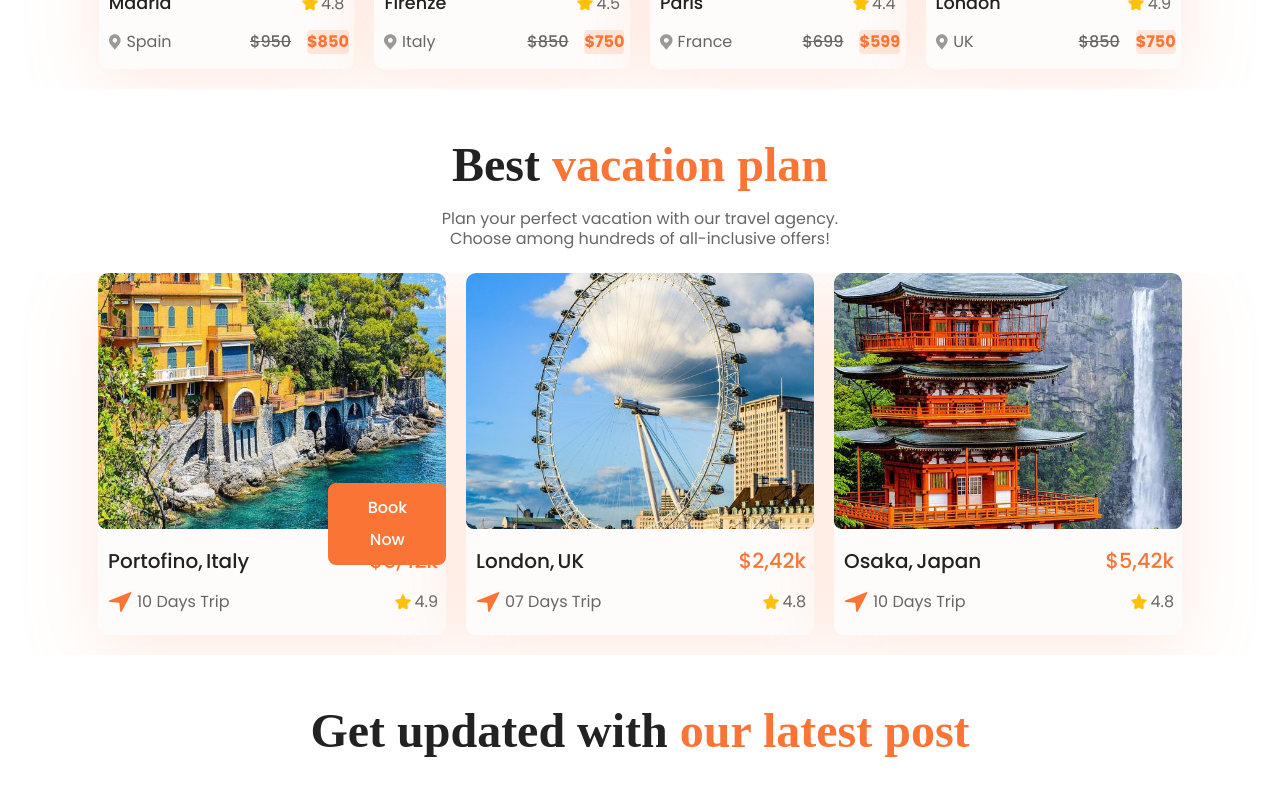
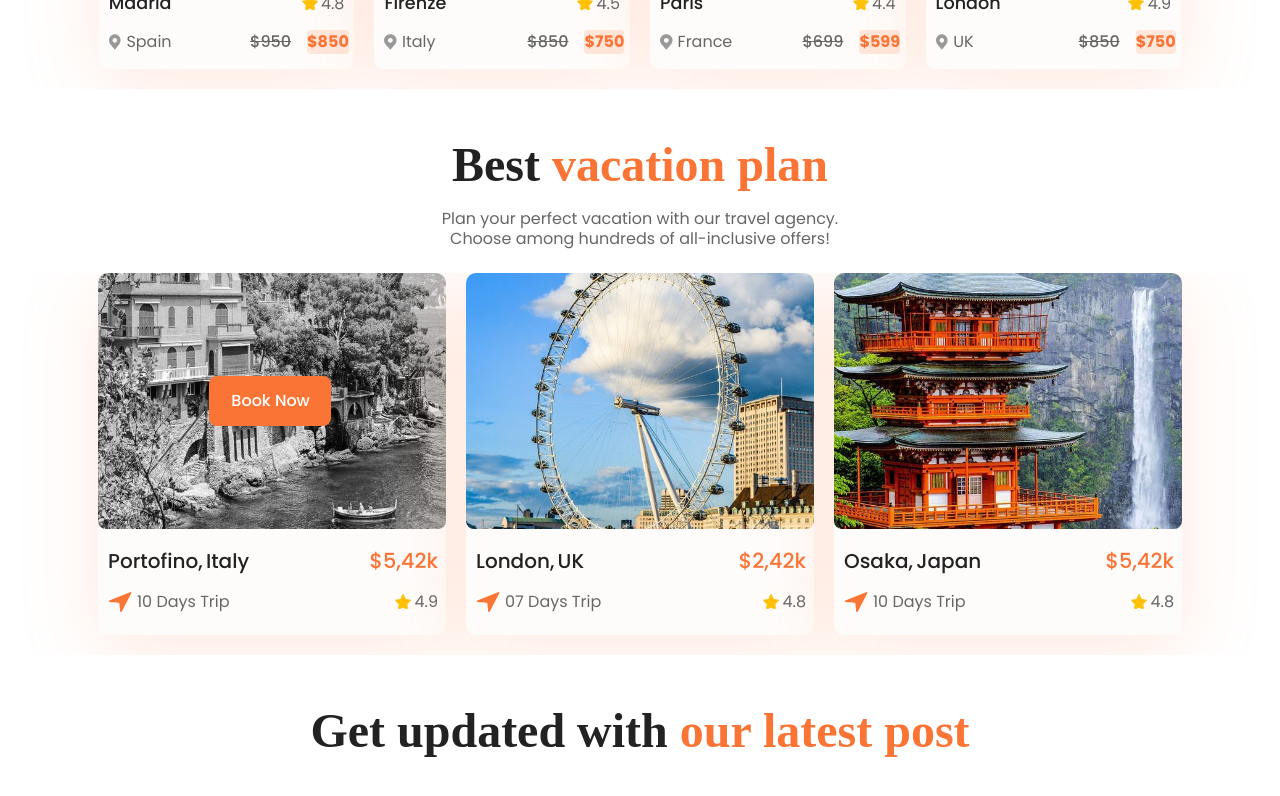
Before and after one commit to sasacampi/study-trabook, a React (Create React App) app: page / in a window 1280 px wide. In both pictures the pointer is over the picture 272 px from the left and 2213 px from the top of the page. Shown: the part 1813-2609 px from the top of the page. Built offline with nearby package versions, Linux system fonts and the light colour scheme; a web font is replaced by a local one.

Commit message:
Fixing card button position on hover

```diff
--- a/src/style.css
+++ b/src/style.css
@@ -300,7 +300,7 @@ nav a {
   transition: 0.3s all;
   display: block;
   position: absolute;
-  top: 30%;
+  top: 33%;
   left: 25%;
   cursor: pointer;
   z-index: 1;
@@ -708,10 +708,10 @@ nav a {
 
 .best--vacation--plans:hover .card-button {
   transition: 0.3s all;
-  display: block;
+  display: flex;
   position: absolute;
-  top: 55%;
-  left: 66%;
+  top: 27%;
+  left: 32%;
   cursor: pointer;
   z-index: 1;
 }
@@ -720,9 +720,9 @@ nav a {
   transition: filter 0.3s;
 }
 
-.best--vacation--plans:hover .bvp-img {
+.best--vacation--plans:hover .bvp--img {
   transition: 0.9s all;
-  transition-duration: 1.5s;
+  transition-duration: 2.5s;
   filter: grayscale(100%);
 }
 
```
